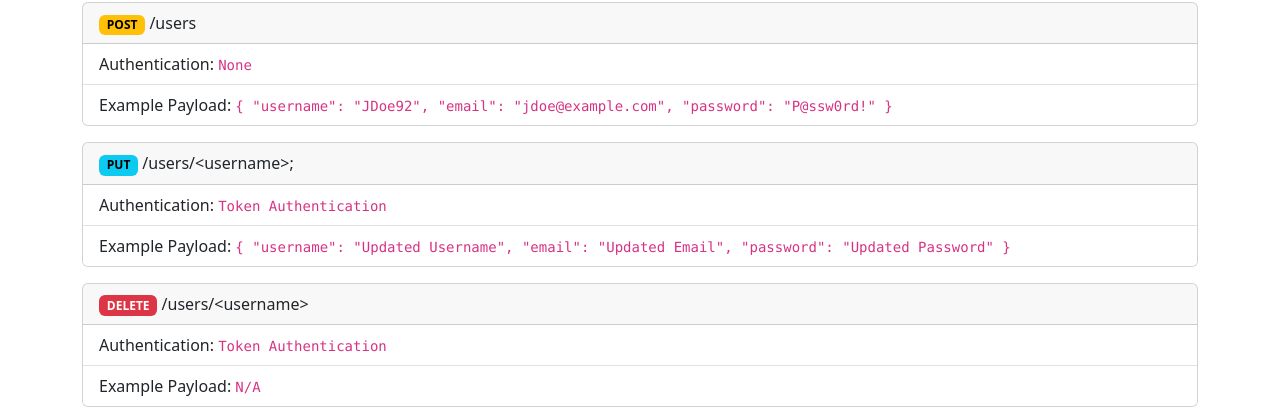
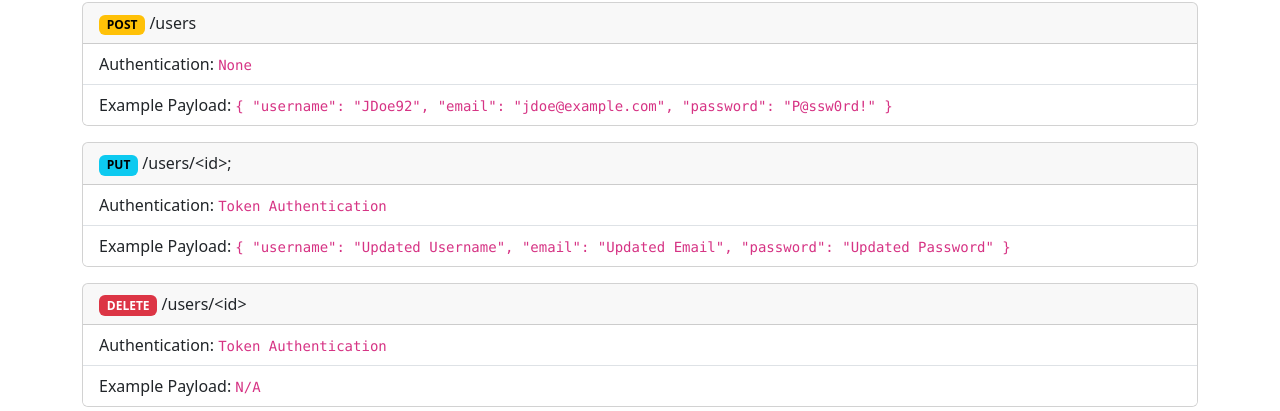
Before and after one commit to DMDBari/capstone_api, a Flask app: page / in a window 1280 px wide. Shown: the part 244-655 px from the top of the page. Run offline with Flask 3, Linux system fonts and the light colour scheme.

Commit message:
fixed html

```diff
--- a/app/templates/index.html
+++ b/app/templates/index.html
@@ -56,7 +56,7 @@
             <div class="col-12">
                 <div class="card mb-3">
                     <div class="card-header">
-                        <span class="badge text-bg-info">PUT</span> /users/&lt;username&gt;;
+                        <span class="badge text-bg-info">PUT</span> /users/&lt;id&gt;;
                     </div>
                     <ul class="list-group list-group-flush">
                         <li class="list-group-item">Authentication: <code>Token Authentication</code></li>
@@ -71,7 +71,7 @@
             <div class="col-12">
                 <div class="card mb-3">
                     <div class="card-header">
-                        <span class="badge text-bg-danger">DELETE</span> /users/&lt;username&gt;
+                        <span class="badge text-bg-danger">DELETE</span> /users/&lt;id&gt;
                     </div>
                     <ul class="list-group list-group-flush">
                         <li class="list-group-item">Authentication: <code>Token Authentication</code></li>
```
